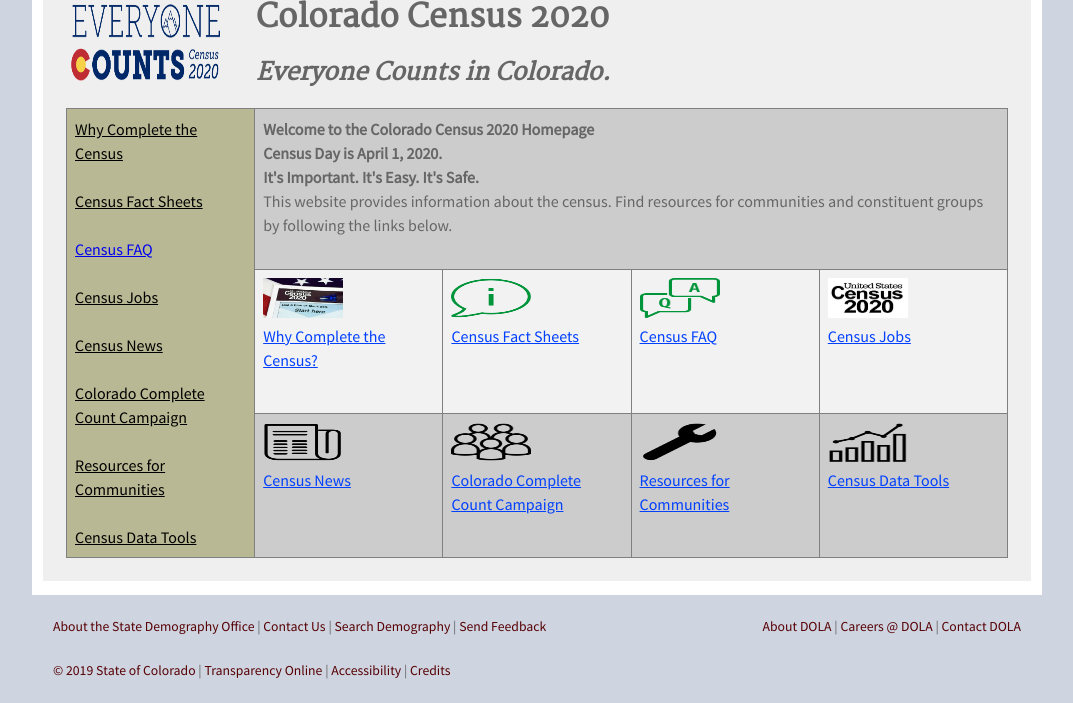
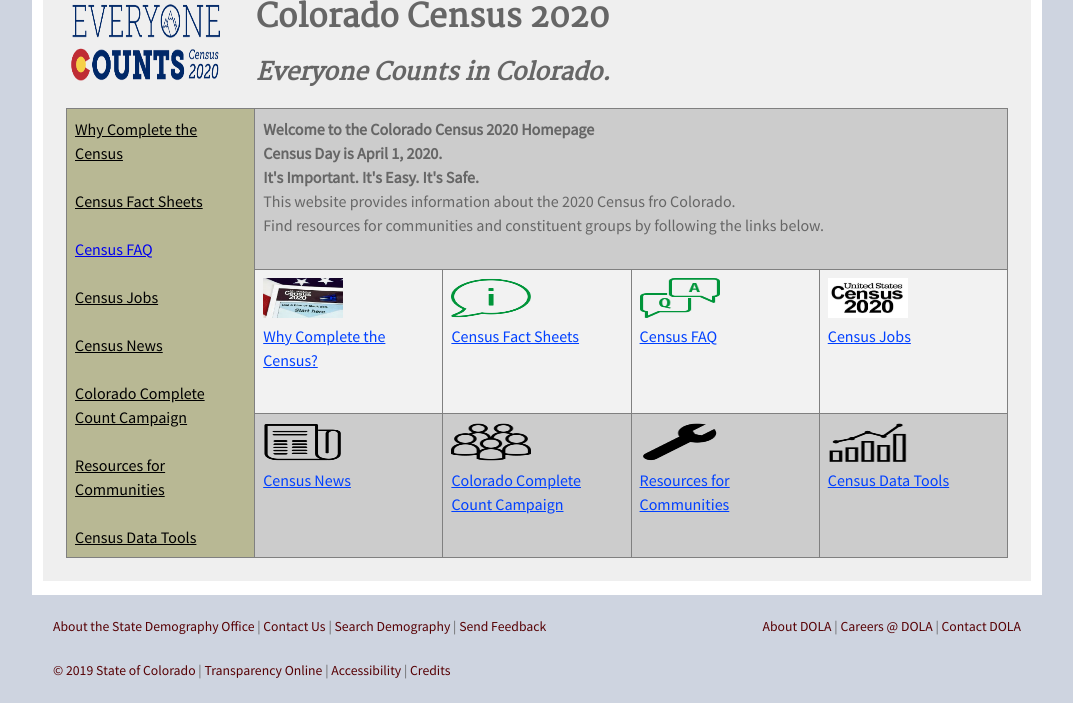
Before and after one commit to TBleess/Website_New, a Jekyll site: the page built from pages/5_CensusACS/census_2020_main.html, in a window 1280 px wide and 900 px high, scrolled down 768 px, cut to the strip 197-900 px from the top of the window. Shown: the whole strip, without its empty margins (103-1176 px from the left). Built offline with Jekyll 4.4.1, drawn with Linux system fonts in a browser that asks for light colours.

Commit message:
Update census_2020_main.html

```diff
--- a/pages/5_CensusACS/census_2020_main.html
+++ b/pages/5_CensusACS/census_2020_main.html
@@ -97,7 +97,8 @@
 				<b>Welcome to the Colorado Census 2020 Homepage</b><br>
 				<b>Census Day is April 1, 2020.</b><br>
 				<b>It's Important.  It's Easy.  It's Safe. </b><br>
-				This website provides information about the census. Find resources for communities and constituent groups by following the links below.
+				This website provides information about the 2020 Census fro Colorado.<br>
+				Find resources for communities and constituent groups by following the links below.
 			 </td>
 		</tr>
 		<tr>
```
